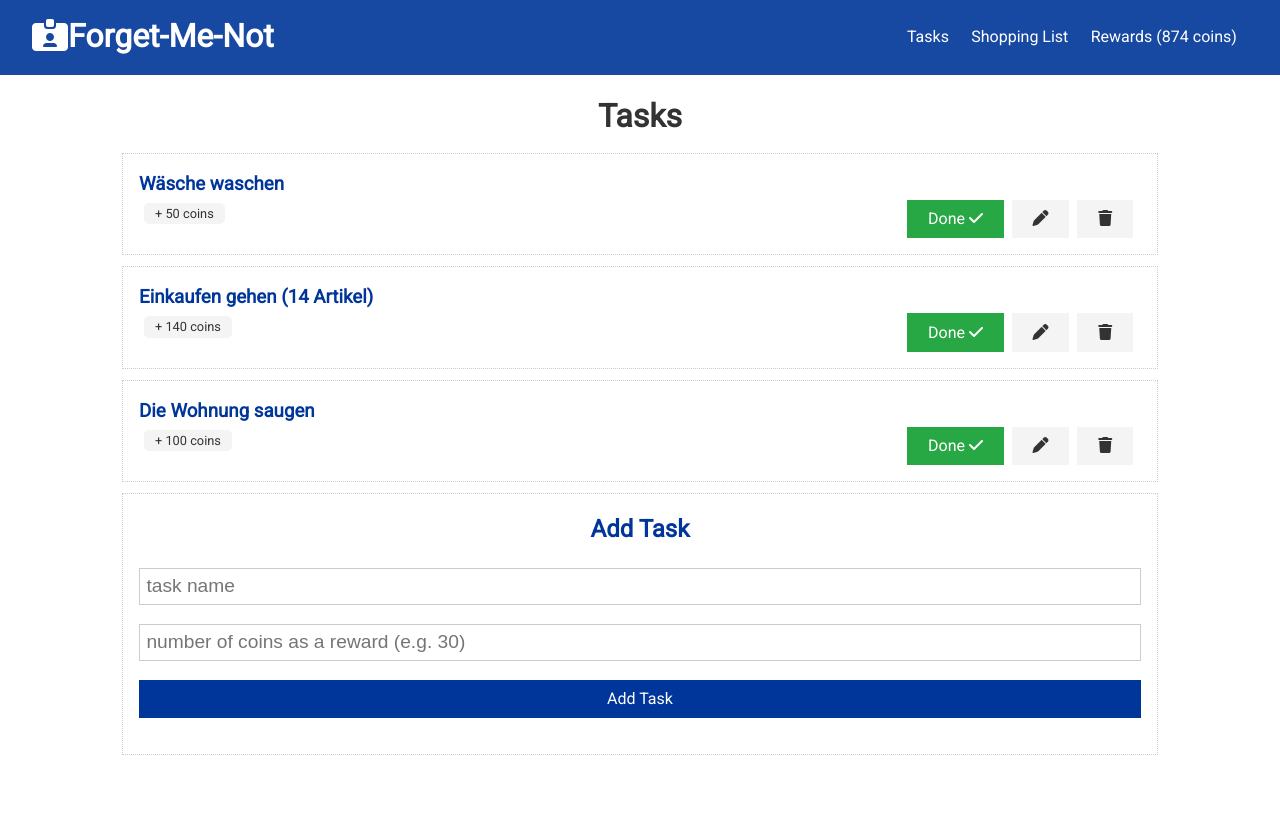
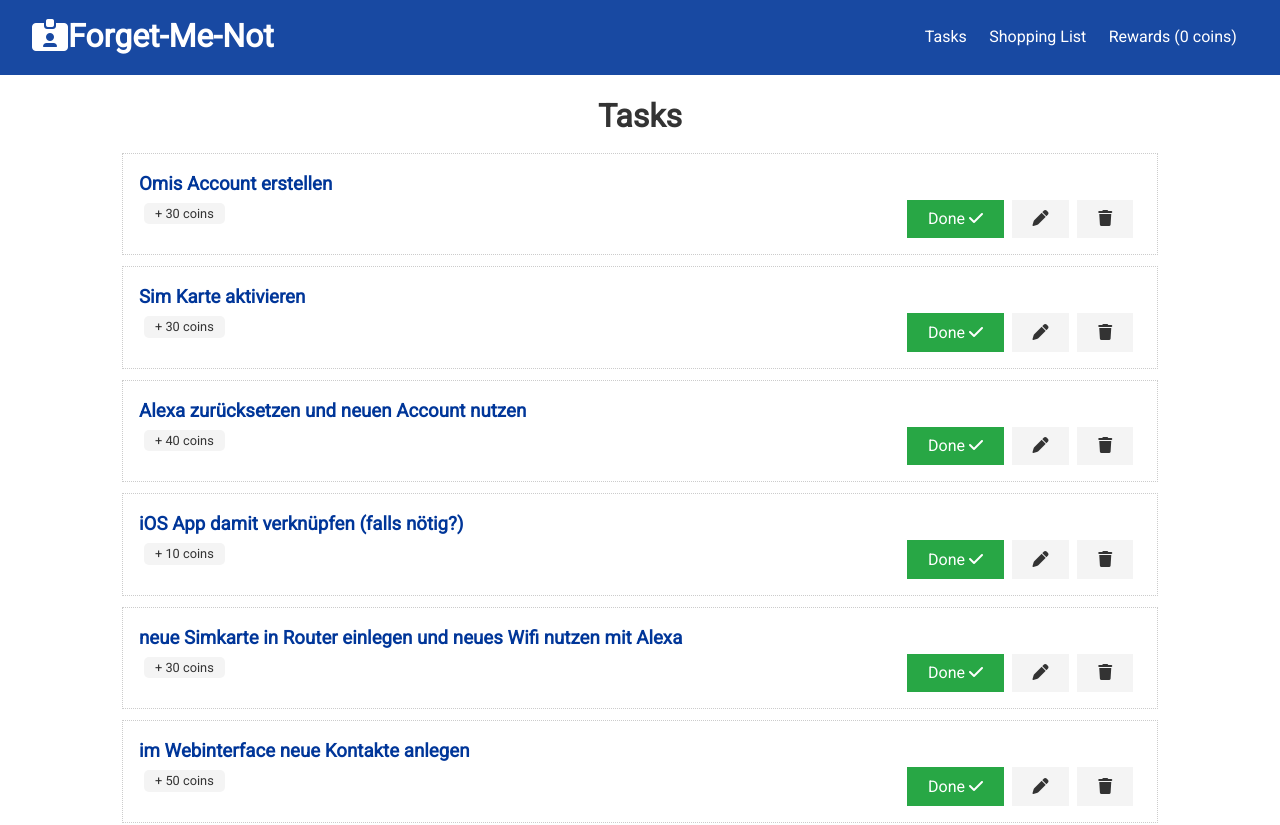
Before and after one commit to ambercoded/forget-me-not, a React (Create React App) app in the folder client/: page / in a window 1280 px wide. Shown: the top 825 px of the page. Before the commit the page ends 800 px from the top, so only its background shows below. Built offline with nearby package versions, Linux system fonts and the light colour scheme.

Commit message:
added reward context. finished tasks now earn coins. coins are saved to context.

```diff
--- a/client/src/App.js
+++ b/client/src/App.js
@@ -7,9 +7,11 @@ import Rewards from "./components/pages/Rewards";
 import ShoppingList from "./components/pages/ShoppingList";
 
 import TaskState from "./context/task/TaskState";
+import RewardsState from "./context/rewards/RewardsState";
 
 const App = () => {
   return (
+    <RewardsState>
       <TaskState>
         <Router>
           <Fragment>
@@ -24,6 +26,7 @@ const App = () => {
           </Fragment>
         </Router>
       </TaskState>
+    </RewardsState>
   );
 };
 
--- a/client/src/components/layout/Navbar.js
+++ b/client/src/components/layout/Navbar.js
@@ -1,8 +1,13 @@
-import React from "react";
+import React, { useContext } from "react";
 import PropTypes from "prop-types";
 import { Link } from "react-router-dom";
 
+import RewardsContext from "../../context/rewards/rewardsContext";
+
 const Navbar = ({ title, icon }) => {
+  const rewardsContext = useContext(RewardsContext);
+  const { coins } = rewardsContext;
+
   return (
     <div className="navbar bg-primary">
       <h1>
@@ -17,7 +22,7 @@ const Navbar = ({ title, icon }) => {
           <Link to="/shopping-list">Shopping List</Link>
         </li>
         <li>
-          <Link to="/rewards">Rewards (874 coins)</Link>
+          <Link to="/rewards">Rewards ({coins} coins)</Link>
         </li>
       </ul>
     </div>
--- a/client/src/components/tasks/TaskForm.js
+++ b/client/src/components/tasks/TaskForm.js
@@ -7,20 +7,30 @@ const TaskForm = () => {
   const [task, setTask] = useState({
     name: "",
     isDone: false,
-    reward: "",
+    reward: 0,
   });
 
-  const { name, isDone, reward } = task;
+  const { name, reward } = task;
 
   const onChange = (e) => {
-    // we have to copy the rest of the current state with the spread operator and then we can set whatever property has been changed by using e.target.name
     setTask({ ...task, [e.target.name]: e.target.value });
+  };
+
+  const onChangeNumberInput = (e) => {
+    if (isNaN(e.target.value) || null) {
+      // on older browsers, input type number might not be supported and strings might be entered. as a fallback just set the reward to 0 for now)
+      setTask({ ...task, [e.target.name]: 0 });
+      // TODO: show a form validation error client-side (only necessary in older browsers that dont implement input type "number") and dont setstate then yet.
+    } else {
+      // if it is a number
+      setTask({ ...task, [e.target.name]: parseInt(e.target.value) });
+    }
   };
 
   const onSubmit = (e) => {
     e.preventDefault();
     taskContext.addTask(task); // pass in our state (all of our form fields)
-    setTask({ name: "", isDone: false, reward: "" });
+    setTask({ name: "", isDone: false, reward: 0 });
   };
 
   return (
@@ -38,8 +48,8 @@ const TaskForm = () => {
           type="text"
           placeholder="number of coins as a reward (e.g. 30)"
           name="reward"
-          value={reward}
-          onChange={onChange}
+          value={reward || 0}
+          onChange={onChangeNumberInput}
         />
         <div>
           <input
--- a/client/src/components/tasks/TaskItem.js
+++ b/client/src/components/tasks/TaskItem.js
@@ -1,15 +1,19 @@
 import React, { Fragment, useContext, useState } from "react";
 import PropTypes from "prop-types";
 import TaskContext from "../../context/task/taskContext";
-import { STATES } from "mongoose";
+import RewardsContext from "../../context/rewards/rewardsContext";
 
 const TaskItem = ({ task }) => {
   const [editMode, setEditMode] = useState(false);
   const [changedTask, setChangedTask] = useState(task);
+
   const taskContext = useContext(TaskContext);
   const { deleteTask, updateTask } = taskContext;
 
-  const { id, name, reward, isDone } = task;
+  const rewardsContext = useContext(RewardsContext);
+  const { addCoins } = rewardsContext;
+
+  const { id, name, reward } = task;
 
   const onDelete = (e) => {
     deleteTask(id);
@@ -19,13 +23,32 @@ const TaskItem = ({ task }) => {
     setChangedTask({ ...changedTask, [e.target.name]: e.target.value });
   };
 
+  const onChangeNumberInput = (e) => {
+    if (isNaN(e.target.value)) {
+      e.target.value.toString();
+      // on older browsers, input type number might not be supported and strings might be entered. as a fallback just set the reward to 0 for now)
+      setChangedTask({ ...changedTask, [e.target.name]: 0 });
+      // TODO: show a form validation error client-side (only necessary in older browsers that dont implement input type "number")
+    } else {
+      setChangedTask({
+        ...changedTask,
+        [e.target.name]: parseInt(e.target.value),
+      });
+    }
+  };
+
   const onSubmit = (e) => {
+    e.preventDefault();
     setEditMode(false);
     updateTask(changedTask);
   };
 
   const onDone = (e) => {
     // give Points to the user who finished the task
+    // todo: make sure that the points are added only to the user who is logged in and not to a global score
+    addCoins(reward);
+
+    // todo: instead of deleting, move the task to an archive (setIsDone to true and only display tasks in the tasks list that have "isDone" = false). on the archive only show the ones with isDone = true.
     deleteTask(id);
   };
 
@@ -43,15 +66,19 @@ const TaskItem = ({ task }) => {
             <input
               type="text"
               name="reward"
-              value={changedTask.reward}
-              onChange={onChange}
+              value={changedTask.reward || 0}
+              onChange={onChangeNumberInput}
             />
             <input
               type="submit"
               value="Save changes"
               className="btn btn-primary"
             />
-            <button className="btn" onClick={() => setEditMode(false)}>
+            <button
+              type="button"
+              className="btn"
+              onClick={() => setEditMode(false)}
+            >
               Cancel
             </button>
           </form>
--- a/client/src/components/tasks/Tasks.js
+++ b/client/src/components/tasks/Tasks.js
@@ -6,6 +6,14 @@ const Tasks = () => {
   const taskContext = useContext(TaskContext); // access to all methods and variables inside of this state
 
   const { tasks } = taskContext;
+
+  if (tasks.length === 0) {
+    return (
+      <h4 className="text-center my-3">
+        No tasks? Go ahead and add your first task.
+      </h4>
+    );
+  }
 
   return (
     <Fragment>
--- /dev/null
+++ b/client/src/context/rewards/RewardsState.js
@@ -0,0 +1,41 @@
+import React, { useReducer } from "react";
+import { ADD_COINS, REMOVE_COINS } from "../types";
+import rewardsReducer from "./rewardsReducer";
+import RewardsContext from "./rewardsContext";
+
+// TODO: this shall later be replaced by having a "coins" attribute on the user model that is then retrieved after logging in
+
+const RewardsState = (props) => {
+  // set initialState
+  const initialState = {
+    coins: 0,
+  };
+
+  const [state, dispatch] = useReducer(rewardsReducer, initialState);
+
+  // the actions that can be dispatched and called
+
+  // add coins
+  const addCoins = (amountOfCoins) => {
+    dispatch({ type: ADD_COINS, payload: amountOfCoins });
+  };
+
+  // remove coins
+  const removeCoins = (amountOfCoins) => {
+    dispatch({ type: REMOVE_COINS, payload: amountOfCoins });
+  };
+
+  return (
+    <RewardsContext.Provider
+      value={{
+        coins: state.coins,
+        addCoins,
+        removeCoins,
+      }}
+    >
+      {props.children}
+    </RewardsContext.Provider>
+  );
+};
+
+export default RewardsState;
--- /dev/null
+++ b/client/src/context/rewards/rewardsContext.js
@@ -0,0 +1,5 @@
+import { createContext } from "react";
+
+const rewardsContext = createContext();
+
+export default rewardsContext;
--- /dev/null
+++ b/client/src/context/rewards/rewardsReducer.js
@@ -0,0 +1,17 @@
+import { ADD_COINS, REMOVE_COINS } from "../types";
+
+export default (state, action) => {
+  switch (action.type) {
+    case ADD_COINS:
+      return {
+        coins: state.coins + action.payload,
+      };
+    case REMOVE_COINS:
+      return {
+        coins: state.coins - action.payload,
+      };
+
+    default:
+      return state;
+  }
+};
--- a/client/src/context/task/TaskState.js
+++ b/client/src/context/task/TaskState.js
@@ -1,5 +1,5 @@
 import React, { useReducer } from "react";
-import uuid from "uuid/v4";
+import { v4 as uuidv4 } from "uuid";
 import TaskContext from "./taskContext";
 import taskReducer from "./taskReducer";
 import {
@@ -8,35 +8,58 @@ import {
   SET_CURRENT,
   CLEAR_CURRENT,
   UPDATE_TASK,
-  FILTER_TASK,
-  CLEAR_FILTER,
+  // FILTER_TASK,
+  // CLEAR_FILTER,
 } from "../types";
 
 const TaskState = (props) => {
   const initialState = {
     tasks: [
       {
-        id: 1,
-        name: "Wäsche waschen",
-        reward: 50,
+        name: "Omis Account erstellen",
         isDone: false,
-        quantity: 1,
+        reward: 30,
+        id: "dbc95aeb-8eab-48a1-9535-3f2b058bb3b4",
       },
       {
-        id: 2,
-        name: "Einkaufen gehen (14 Artikel)",
-        reward: 140,
+        name: "Sim Karte aktivieren",
         isDone: false,
-        quantity: 1,
+        reward: 30,
+        id: "9922f448-33eb-43d1-9554-99968d054c13",
       },
       {
-        id: 3,
-        name: "Die Wohnung saugen",
-        reward: 100,
+        name: "Alexa zurücksetzen und neuen Account nutzen",
         isDone: false,
-        quantity: 1,
+        reward: 40,
+        id: "68d3ef28-71f3-4934-851f-3ee9b74cde80",
+      },
+      {
+        name: "iOS App damit verknüpfen (falls nötig?)",
+        isDone: false,
+        reward: 10,
+        id: "ef6f745c-bfee-4e3c-ae37-1beeaeeab31c",
+      },
+      {
+        name:
+          "neue Simkarte in Router einlegen und neues Wifi nutzen mit Alexa",
+        isDone: false,
+        reward: 30,
+        id: "9aad9f2a-5132-4116-8005-5ffb8e9b1adf",
+      },
+      {
+        name: "im Webinterface neue Kontakte anlegen",
+        isDone: false,
+        reward: 50,
+        id: "002e21a7-900c-4f67-9dd1-b3c90ea9ff1c",
+      },
+      {
+        name: "amazon photos account erstellen für Omi",
+        isDone: false,
+        reward: 30,
+        id: "f3d128d4-6596-4f38-8b99-8ec6a69b238d",
       },
     ],
+
     current: null,
   };
 
@@ -46,7 +69,7 @@ const TaskState = (props) => {
   // add task
   const addTask = (task) => {
     // for now, generate a random id
-    task.id = uuid();
+    task.id = uuidv4();
     dispatch({ type: ADD_TASK, payload: task });
   };
 
--- a/client/src/context/task/taskReducer.js
+++ b/client/src/context/task/taskReducer.js
@@ -4,8 +4,8 @@ import {
   SET_CURRENT,
   CLEAR_CURRENT,
   UPDATE_TASK,
-  FILTER_TASK,
-  CLEAR_FILTER,
+  // FILTER_TASK,
+  // CLEAR_FILTER,
 } from "../types";
 
 export default (state, action) => {
--- a/client/src/context/types.js
+++ b/client/src/context/types.js
@@ -1,3 +1,4 @@
+// Task related
 export const ADD_TASK = "ADD_TASK";
 export const DELETE_TASK = "DELETE_TASK";
 export const SET_CURRENT = "SET_CURRENT";
@@ -5,3 +6,7 @@ export const CLEAR_CURRENT = "CLEAR_CURRENT";
 export const UPDATE_TASK = "UPDATE_TASK";
 export const FILTER_TASK = "FILTER_TASK";
 export const CLEAR_FILTER = "CLEAR_FILTER";
+
+// reward related
+export const ADD_COINS = "ADD_COINS";
+export const REMOVE_COINS = "REMOVE_COINS";
```
Lines whose indentation alone changed are shown as unchanged.
